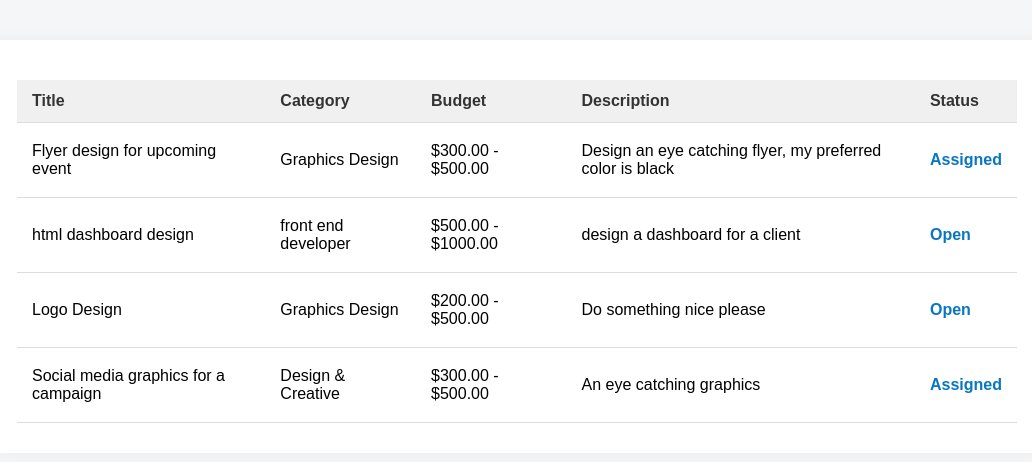
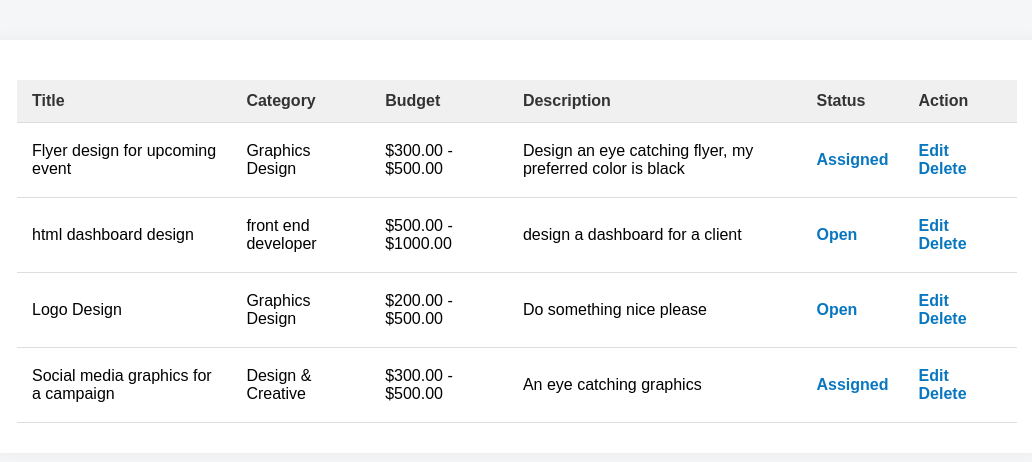
Before and after one commit to PaPpY-OG/GigHub, a Django app: template Client/templates/viewgig.html in a window 1280 px wide. Shown: the part 138-600 px from the top of the page, without its empty margins (123-1155 px from the left). Run offline with Django 5.2, Linux system fonts and the light colour scheme; the template is opened without the code that fills it: values that come from a table or form of the project are taken from there, others are empty; data comes from the database, SQL or seed files in the repository; parts of the project's set-up code (start-up, migrations or seed data) failed here and were passed over.

Commit message:
made changes to mygigs

```diff
--- a/Client/templates/viewgig.html
+++ b/Client/templates/viewgig.html
@@ -83,7 +83,12 @@
         .status.closed {
             color: red;
         }
-
+        .actions a {
+            color: #0977c0;
+            font-weight: bold;
+            text-decoration: none;
+            margin-right: 10px;
+        }
         .empty {
             text-align: center;
             color: gray;
@@ -151,6 +156,7 @@
                     <th>Budget</th>
                     <th>Description</th>
                     <th>Status</th>
+                    <th>Action</th>
                 </tr>
                 {% for gig in gigs %}
                 <tr>
@@ -160,6 +166,9 @@
                     <td>{{ gig.description }}</td>
                     <td class="status {% if gig.closed %}closed{% else %}open{% endif %}">
                        <p>{{ gig.get_status_display }}</p>
+                    </td>
+                    <td class="actions"><a href=>Edit</a>
+                    <a href=>Delete</a>
                     </td>
                 </tr>
                 {% endfor %}
```
